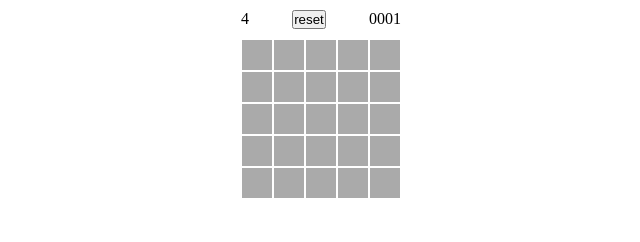
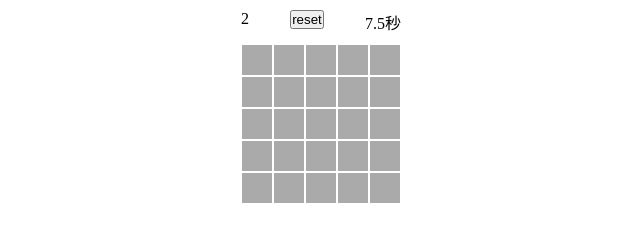
Before and after one commit to paper/mine-sweeping, a website with bundled scripts: page index.html in a window 1280 px wide. Shown: the whole page, without its empty margins (319-959 px from the left). Built offline with nearby package versions, Linux system fonts and the light colour scheme.

Commit message:
新增简易计时器

```diff
--- a/index.html
+++ b/index.html
@@ -18,8 +18,8 @@
         <button id="JS_game_reset">reset</button>
       </div>
 
-      <div class="time">
-        0001
+      <div class="time" id="JS_time">
+        0
       </div>
     </div>
 
--- a/index.js
+++ b/index.js
@@ -3,6 +3,9 @@ console.log("mine-sweeping start");
 import { gameState } from "./modules/utils.js";
 import { createMap, openMist } from "./modules/core.js";
 import { MODE, MINE_VAL, MINE_STR, EMPTY_VAL, OPEN_CLASSNAME } from "./modules/config.js";
+import { Timer } from "./modules/time.js";
+
+
 
 const { TYPE, MAX_ROW, MAX_COL, MINE_NUMBER } = MODE.easy;
 
@@ -12,9 +15,12 @@ console.log('ALL_BOX_NUMBER = ', ALL_BOX_NUMBER);
 const gameElement = document.getElementById("game");
 const mineNumberElement = document.getElementById("JS_mine_number");
 const gameResetElement = document.getElementById("JS_game_reset");
+const timeElement = document.getElementById("JS_time");
 
 let gameMap = [];
 let elementMap = [];
+
+const myTimer = new Timer();
 
 function addFlag() {
   let v = +mineNumberElement.innerText;
@@ -50,6 +56,12 @@ function openBox(elem) {
 }
 
 function gameStart() {
+
+  myTimer.stop();
+  myTimer.start((i) => {
+    timeElement.textContent = i + '秒';
+  });
+
   gameMap = createMap(MAX_ROW, MAX_COL, MINE_NUMBER);
 
   // console.log('gameMap==', gameMap);
@@ -77,6 +89,7 @@ function gameStart() {
 // 重制
 function gameReset() {
   gameState.reset();
+
   gameStart();
 }
 
@@ -97,6 +110,7 @@ function checkSuccess() {
   }
 
   console.log('success done');
+  myTimer.stop();
   return true;
 }
 
@@ -126,6 +140,7 @@ gameElement.addEventListener('click', function (event) {
 
     if (valStr === MINE_STR) {
       console.warn('你踩地雷了, Game Over');
+      myTimer.stop();
       gameState.setOver();
     } else {
       if (valNumber === EMPTY_VAL) {
--- a/modules/config.js
+++ b/modules/config.js
@@ -8,7 +8,7 @@ const MODE = {
     TYPE: "easy",
     MAX_ROW: 5,
     MAX_COL: 5,
-    MINE_NUMBER: 4,
+    MINE_NUMBER: 2,
   },
   medium: 1,
   hard: 2,
--- a/modules/time.js
+++ b/modules/time.js
@@ -1 +1,43 @@
 // 计时器
+
+const ONE_SEC = 1000;
+
+const noop = () => {
+  // do nothing...
+}
+
+class Timer {
+  constructor(interval = 100) {
+    this.i = 0;
+    this.t = null;
+
+    this.interval = interval;
+  }
+
+  start(callback) {
+    this.t = setTimeout(() => {
+      const v = this.interval / ONE_SEC;
+      this.i += v;
+
+      callback && callback(parseFloat(this.i).toFixed(1));
+
+      this.start(callback);
+    }, this.interval);
+  }
+
+  stop() {
+    clearTimeout(this.t);
+    this.i = 0;
+    this.t = null;
+  }
+}
+
+/**
+ * 这里我推荐一直使用 export，而不使用 default
+ * 这样的好处就是，如果所有代码都这样写，那么使用者就不用关心我要不要括号了，只要加括号就行。提示也更好。
+ *
+ * 当然，还是要看你们团队情况
+ */
+export {
+  Timer
+}
```
